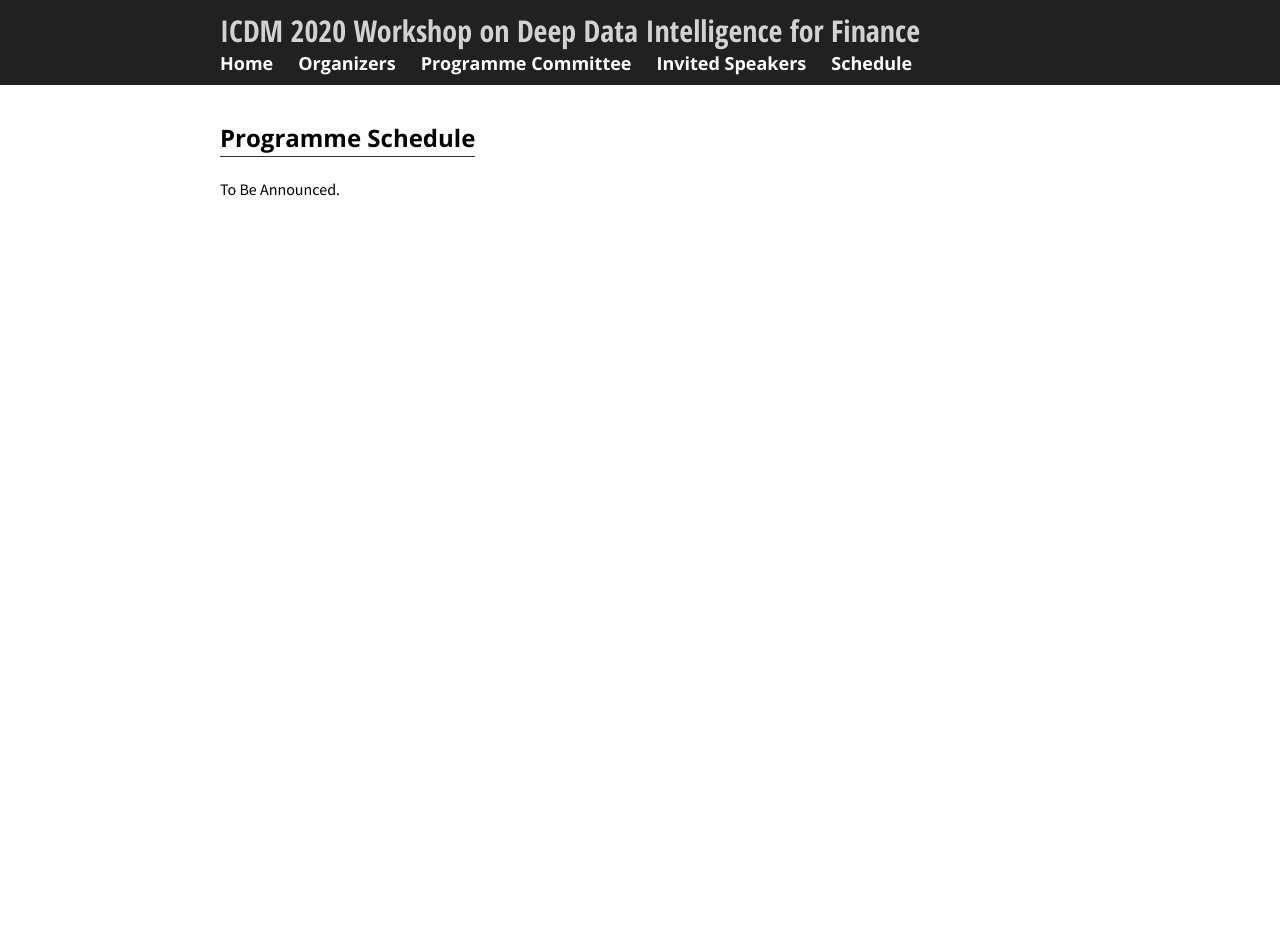
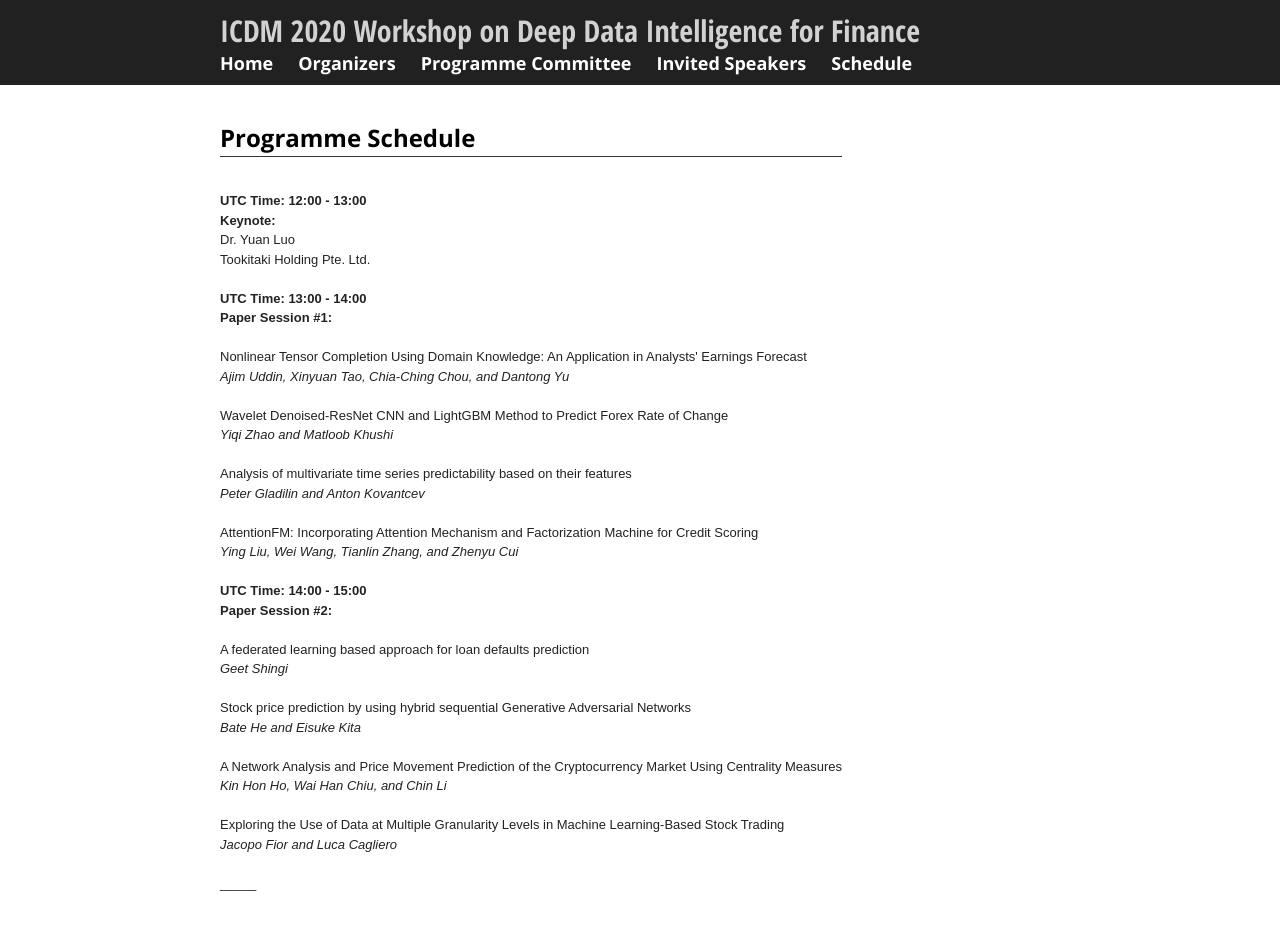
Before and after one commit to icdm-workshop-2020/icdm-workshop-2020.github.io, a plain HTML site: page Schedule.html in a window 1280 px wide. Before the commit the page ends 800 px from the top, so only its background shows below. Drawn offline with nearby package versions, Linux system fonts and the light colour scheme.

Commit message:
Add files via upload

```diff
--- a/Schedule.html
+++ b/Schedule.html
@@ -18,6 +18,18 @@
       opacity: 1 !important;
       font-weight: 700 !important;
     }
+  .auto-style1 {
+	  font-family: Arial, Helvetica, sans-serif;
+	  font-size: small;
+	  color: rgb(34, 34, 34);
+	  letter-spacing: normal;
+	  text-align: start;
+	  text-indent: 0px;
+	  white-space: normal;
+	  word-spacing: 0px;
+	  font-weight: normal;
+	  background-color: rgb(255, 255, 255);
+  }
   </style>
 </head>
 
@@ -35,8 +47,95 @@
           <div class="flex-item flex-column">
             <h2 class="add-top-margin">Programme Schedule</h2>
             <hr>
+            <br>
+              <div style="color: rgb(34, 34, 34); font-family: Arial, Helvetica, sans-serif; font-size: small; font-style: normal; font-variant-ligatures: normal; font-variant-caps: normal; font-weight: 400; letter-spacing: normal; orphans: 2; text-align: start; text-indent: 0px; text-transform: none; white-space: normal; widows: 2; word-spacing: 0px; -webkit-text-stroke-width: 0px; background-color: rgb(255, 255, 255); text-decoration-style: initial; text-decoration-color: initial;">
+				  <div>
+					  <b>UTC Time: 12:00 - 13:00</b></div>
+				  <div>
+					  <b>Keynote:&nbsp;</b></div>
+				  <div>
+					  Dr. Yuan Luo</div>
+				  <div>
+					  Tookitaki Holding Pte. Ltd.<br></div>
+					  <div>  <br>  </div>
+				  <div>
+					  <b>UTC Time: 13:00 - 14:00</b></div>
+					  <div>    </div>
+				  <div>
+					  <b>Paper Session #1:</b></div>
+
+					  <div>  <br>  </div>
+				  <div>
+					  Nonlinear Tensor Completion Using Domain Knowledge: An
+					  Application in Analysts' Earnings Forecast<br>
+					  <i>Ajim Uddin, Xinyuan Tao, Chia-Ching Chou, and
+						  Dantong Yu</i><br>
+					  </div>
+				  <div>
+					  <div>  <br>  </div>
+					  					  <div>
+						  Wavelet Denoised-ResNet CNN and LightGBM Method to
+						  Predict Forex Rate of Change<br>
+						  <i>Yiqi Zhao and Matloob Khushi</i><br>
+						  </div>
+					 <div>  <br>  </div>
+					  <div>
+						  Analysis of multivariate time series predictability
+						  based on their features<br><i>Peter Gladilin and Anton
+						  Kovantcev</i></div>
+					  <div>
+						  <br></div>
+					  <div>
+						  AttentionFM: Incorporating Attention Mechanism and
+						  Factorization Machine for Credit Scoring<br><i>Ying
+						  Liu, Wei Wang, Tianlin Zhang, and Zhenyu Cui</i><br></div>
+					  <div>
+					  </div>
+				  </div>
+				  <div>  <br>  </div>
+				  <div>
+					  <b>UTC Time: 14:00 - 15:00</b></div>
+					  <div>   </div>
+
+				  <div>
+					  <b>Paper Session #2:</b></div>
+					  <div>  <br>  </div>
+				  <div>
+					  A federated learning based approach for loan defaults
+					  prediction<br>
+					   <i>Geet Shingi</i><br>
+					  </div>
+				  <div>
+					  <div>
+					  <br>
+						  </div>
+					  <div>
+						  Stock price prediction by using hybrid sequential
+						  Generative Adversarial Networks<br><i>Bate He and
+						  Eisuke Kita</i><br></div>
+					  <div>
+						  <br></div>
+					  <div>
+						  A Network Analysis and Price Movement Prediction of
+						  the Cryptocurrency Market Using Centrality Measures<br>
+						  <i>Kin Hon Ho, Wai Han Chiu, and Chin Li</i><br></div>
+					  <div>
+					  <br>
+						  </div>
+					  <div>
+						  Exploring the Use of Data at Multiple Granularity
+						  Levels in Machine Learning-Based Stock Trading<br>
+						  <i>Jacopo Fior and Luca Cagliero</i>
+						  <br>
+						  </div>
+				  </div>
+			  </div>
+			  <div style="color: rgb(34, 34, 34); font-family: Arial, Helvetica, sans-serif; font-size: small; font-style: normal; font-variant-ligatures: normal; font-variant-caps: normal; font-weight: 400; letter-spacing: normal; orphans: 2; text-align: start; text-indent: 0px; text-transform: none; white-space: normal; widows: 2; word-spacing: 0px; -webkit-text-stroke-width: 0px; background-color: rgb(255, 255, 255); text-decoration-style: initial; text-decoration-color: initial;">
+				  <br></div>
+			  <div style="font-variant-ligatures: normal; font-variant-caps: normal; orphans: 2; widows: 2; -webkit-text-stroke-width: 0px; text-decoration-style: initial; text-decoration-color: initial;" class="auto-style1">
+				  _____</div>
             <p class="text">
-            To Be Announced.</p>
+            &nbsp;</p>
 
         <!--End Text around Image-->
         <!-------------------------------------------------------------------------------------------->
```
